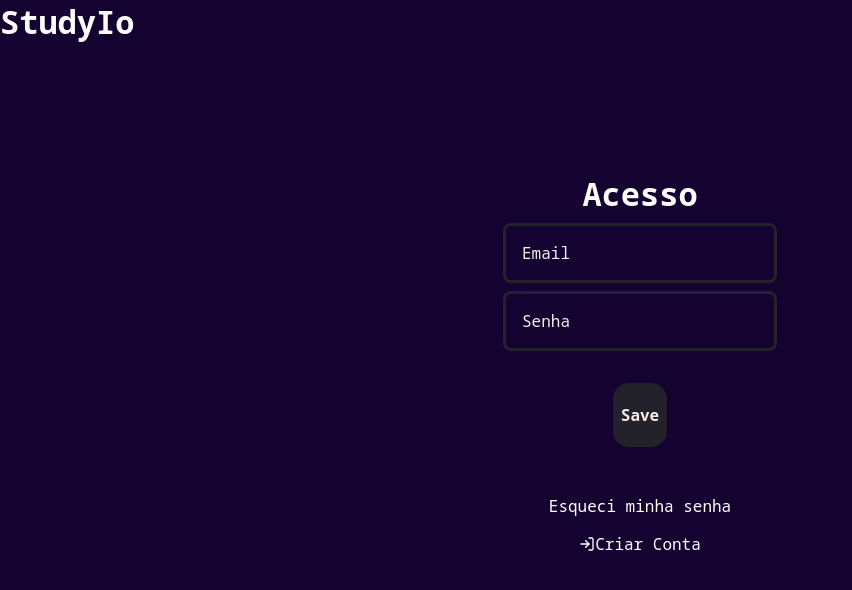
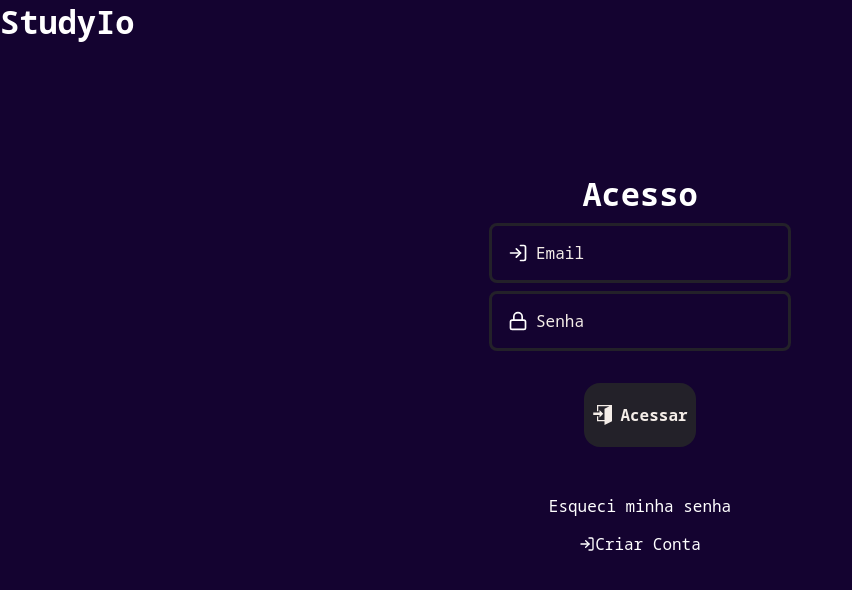
Before and after one commit to igoraraujocruz/studyio-web, a React (Create React App) app: page /admin in a window 1280 px wide. Shown: the top 590 px of the page, without its empty margins (0-852 px from the left). Built offline with nearby package versions, Linux system fonts and the light colour scheme.

Commit message:
add: button icon

```diff
--- a/src/components/Button/index.tsx
+++ b/src/components/Button/index.tsx
@@ -1,10 +1,14 @@
 import { ButtonHTMLAttributes } from 'react';
+import { IconBaseProps } from 'react-icons/lib';
 import { Container } from './styles';
 
-type ButtonProps = ButtonHTMLAttributes<HTMLButtonElement>
+interface ButtonProps extends ButtonHTMLAttributes<HTMLButtonElement> {
+  icon?: React.ComponentType<IconBaseProps>
+}
 
-export const Button = ({ children, ...rest }: ButtonProps) => (
+export const Button = ({ icon: Icon, children, ...rest }: ButtonProps) => (
   <Container type="button" {...rest}>
+    {Icon && <Icon size={20} />}
     {children}
   </Container>
 );
--- a/src/components/Button/styles.ts
+++ b/src/components/Button/styles.ts
@@ -1,6 +1,9 @@
 import styled from 'styled-components';
 
 export const Container = styled.button`
+    display: flex;
+    justify-content: center;
+    align-items: center;
     background-color: #232129;
     font-size: 1rem;
     height: 4rem;
@@ -16,4 +19,8 @@ export const Container = styled.button`
     &:hover {
       background-color: transparent;
     }
+
+    svg {
+      margin-right: 0.5rem;
+    }
 `;
--- a/src/components/Input/index.tsx
+++ b/src/components/Input/index.tsx
@@ -1,12 +1,15 @@
 import { InputHTMLAttributes } from 'react';
+import { IconBaseProps } from 'react-icons';
 import { Container } from './styles';
 
 interface InputProps extends InputHTMLAttributes<HTMLInputElement> {
   name: string;
+  icon?: React.ComponentType<IconBaseProps>;
 }
 
-export const Input = ({ ...props }: InputProps) => (
+export const Input = ({ icon: Icon, ...props }: InputProps) => (
   <Container>
+    {Icon && <Icon size={20} />}
     <input {...props} />
   </Container>
 );
--- a/src/components/Input/styles.ts
+++ b/src/components/Input/styles.ts
@@ -2,6 +2,9 @@ import { shade } from 'polished';
 import styled from 'styled-components';
 
 export const Container = styled.div`
+  display: flex;
+  justify-content: center;
+  align-items: center;
   margin-top: 0.5rem;
   border-radius: 0.5rem;
   border: 0.2rem solid #232129;
@@ -14,10 +17,14 @@ export const Container = styled.div`
   }
 
   input {
-    background: transparent;
     border: 0;
-    -webkit-box-shadow: 0 0 0 30px ${shade(0.8, '#6610f2')} inset !important;
-    -webkit-text-fill-color: var(--sweet-white) !important;
+    box-shadow: white;
+    -webkit-box-shadow: 0 0 0 30px ${shade(0.8, '#6610f2')} inset;
+    -webkit-text-fill-color: var(--sweet-white);
+  }
+
+  svg {
+    margin-right: 0.5rem;
   }
 
 `;
--- a/src/pages/Logon/index.tsx
+++ b/src/pages/Logon/index.tsx
@@ -1,4 +1,5 @@
-import { FiLogIn } from 'react-icons/fi';
+import { FiLock, FiLogIn } from 'react-icons/fi';
+import { ImEnter } from 'react-icons/im';
 import { Container } from './styles';
 import { Input } from '../../components/Input';
 import { Button } from '../../components/Button';
@@ -7,9 +8,9 @@ export const Logon = () => (
   <Container>
     <form>
       <h1>Acesso</h1>
-      <Input name="email" placeholder="Email" type="text" />
-      <Input name="password" placeholder="Senha" type="password" />
-      <Button>Save</Button>
+      <Input name="email" icon={FiLogIn} placeholder="Email" type="text" />
+      <Input name="password" placeholder="Senha" icon={FiLock} type="password" />
+      <Button icon={ImEnter}>Acessar</Button>
       <a href="forgot">Esqueci minha senha</a>
     </form>
     <a href="login">
```
Also changed, not shown: .eslintrc.json.
